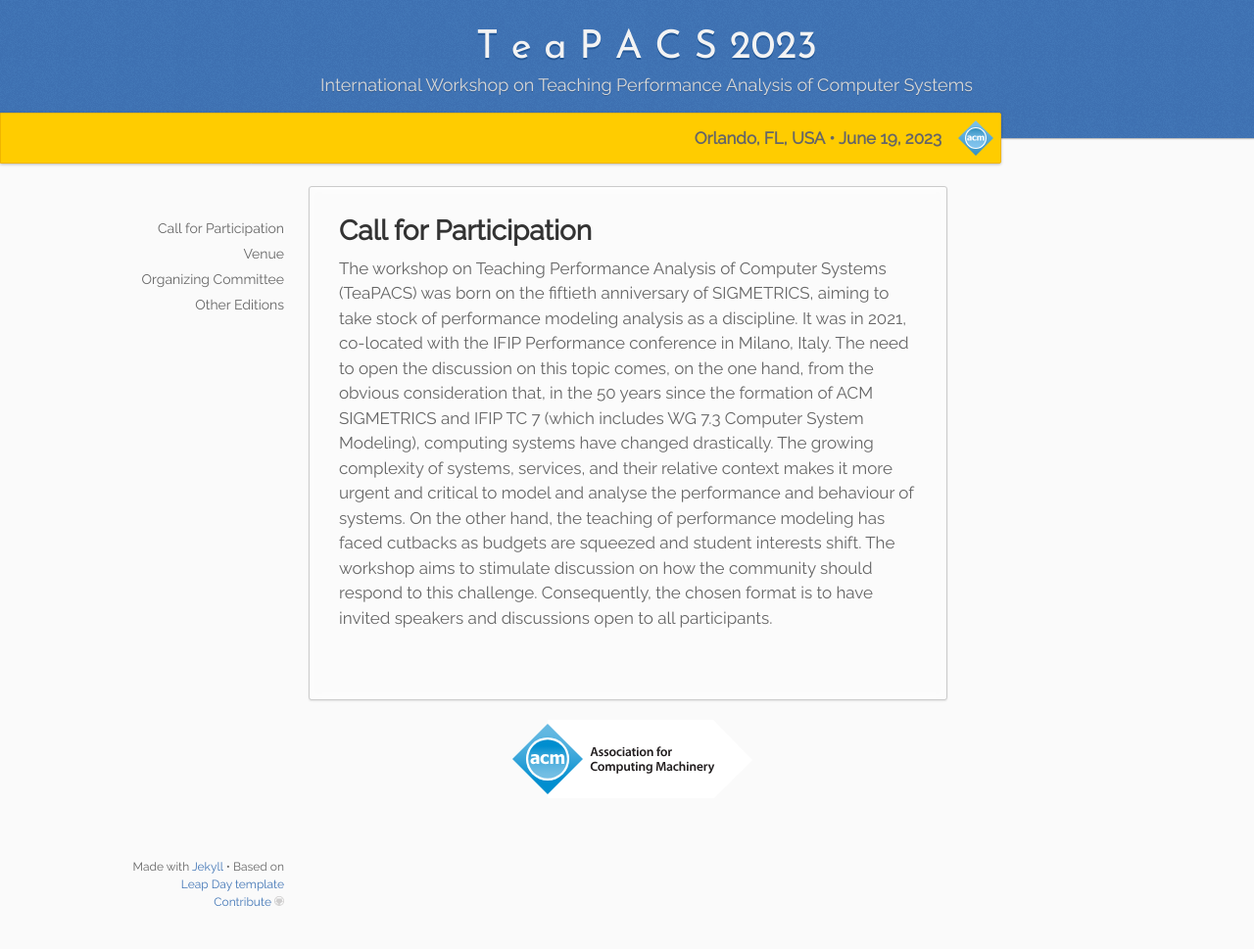
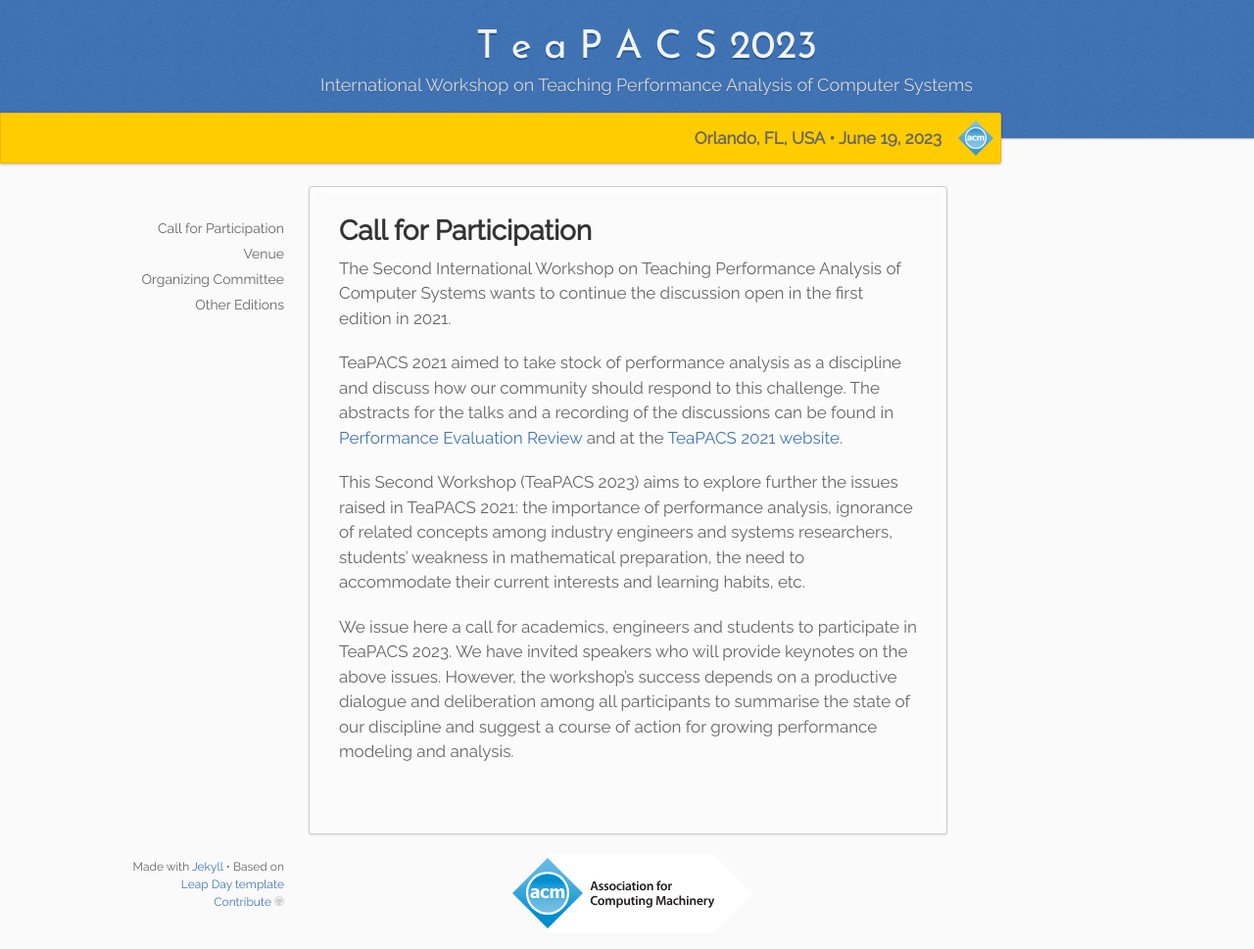
Before and after one commit to alessandropellegrini/teapacs.github.io, a Jekyll site: the page built from _2023/01.cfp.md, in a window 1280 px wide and 969 px high. Shown: the whole window at 98% size. Built offline with Jekyll 4.4.1, drawn with Linux system fonts in a browser that asks for light colours.

Commit message:
Update 01.cfp.md

```diff
--- a/_2023/01.cfp.md
+++ b/_2023/01.cfp.md
@@ -6,6 +6,10 @@
 ---
 {% for coll in site.collections %}{% if coll.label == page.collection %}{% assign edition = coll %}{% endif %}{% endfor %} {%- assign year = page.collection -%}
 
-The workshop on Teaching Performance Analysis of Computer Systems (TeaPACS) was born on the fiftieth anniversary of SIGMETRICS, aiming to take stock of performance modeling analysis as a discipline. It was in 2021, co-located with the IFIP Performance conference in Milano, Italy.
-The need to open the discussion on this topic comes, on the one hand, from the obvious consideration that, in the 50 years since the formation of ACM SIGMETRICS and IFIP TC 7 (which includes WG 7.3 Computer System Modeling), computing systems have changed drastically. The growing complexity of systems, services, and their relative context makes it more urgent and critical to model and analyse the performance and behaviour of systems. On the other hand, the teaching of performance modeling has faced cutbacks as budgets are squeezed and student interests shift.
-The workshop aims to stimulate discussion on how the community should respond to this challenge. Consequently, the chosen format is to have invited speakers and discussions open to all participants.
+The Second International Workshop on Teaching Performance Analysis of Computer Systems wants to continue the discussion open in the first edition in 2021.
+
+TeaPACS 2021 aimed to take stock of performance analysis as a discipline and discuss how our community should respond to this challenge. The abstracts for the talks and a recording of the discussions can be found in [Performance Evaluation Review](https://dl.acm.org/toc/sigmetrics/2022/49/4 ) and at the [TeaPACS 2021 website](https://www.performance2021.deib.polimi.it/www.performance2021.deib.polimi.it/teapacs/index.html).
+
+This Second Workshop (TeaPACS 2023) aims to explore further the issues raised in TeaPACS 2021: the importance of performance analysis, ignorance of related concepts among industry engineers and systems researchers, students' weakness in mathematical preparation, the need to accommodate their current interests and learning habits, etc.
+
+We issue here a call for academics, engineers and students to participate in TeaPACS 2023.  We have invited speakers who will provide keynotes on the above issues. However, the workshop's success depends on a productive dialogue and deliberation among all participants to summarise the state of our discipline and suggest a course of action for growing performance modeling and analysis.
```
